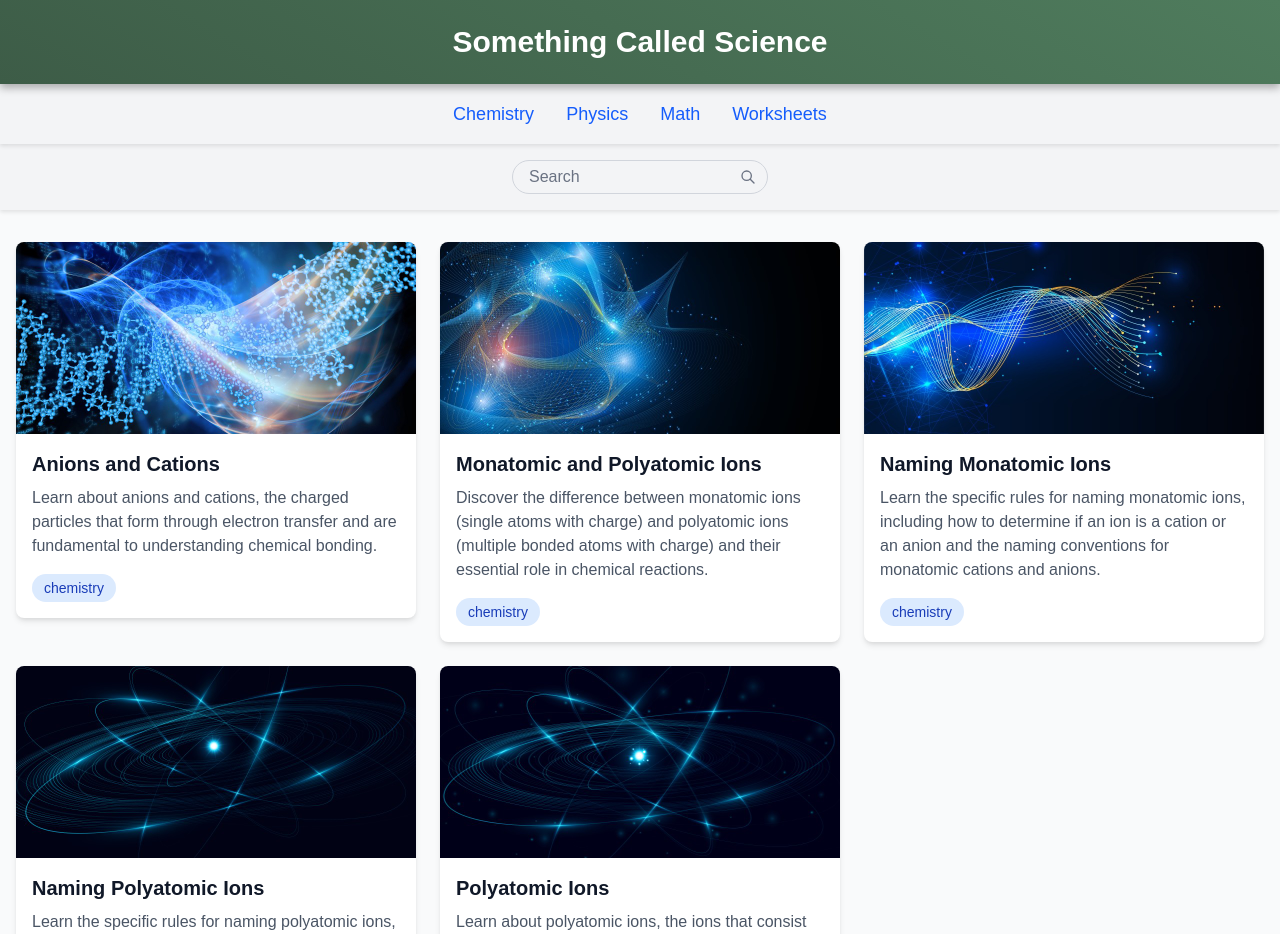
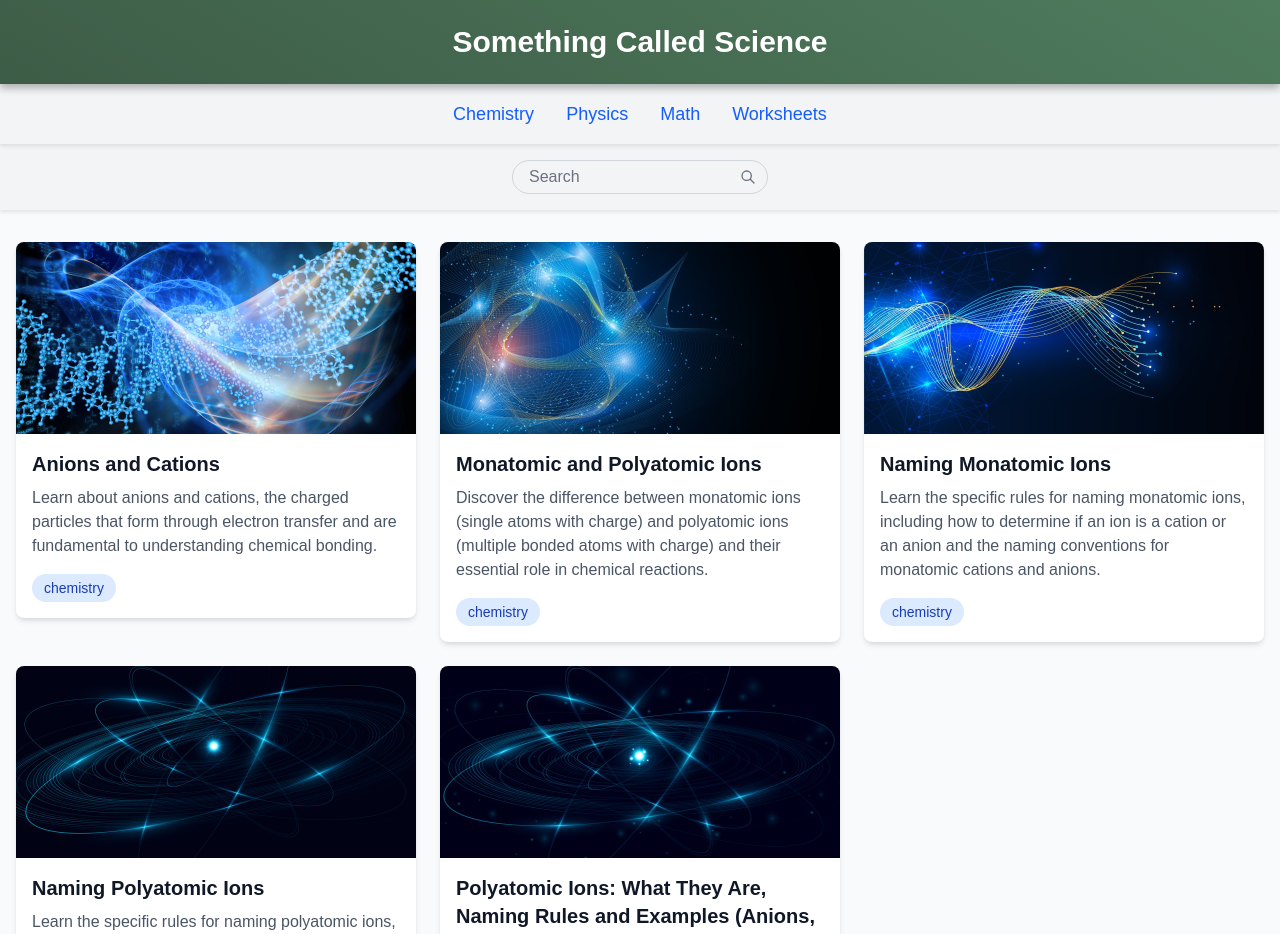
Before and after one commit to rvoogd12/science-blog, a Next.js app: page / in a window 1280 px wide. Shown: the top 934 px of the page. Built offline with nearby package versions, Linux system fonts and the light colour scheme.

Commit message:
005 Polyatomic edited title to exact yt vid title and added links in post to worksheet and naming rules AND worksheet success message edit

```diff
--- a/public/content/polyatomic-ions.md
+++ b/public/content/polyatomic-ions.md
@@ -1,6 +1,4 @@
-So our question in this article is: What are polyatomic ions? Simply said, polyatomic ions are ions that consist of two or more atoms bonded together, which collectively carry a charge.
-
-Unlike monatomic ions, which consist of just one ion, polyatomic ions are more complex and play a crucial role in various chemical reactions and compounds.
+(DOWNLOAD WORKSHEET PDF HERE)[https://somethingcalledscience.com/worksheets/polyatomic-ions]. So our question in this article is: What are polyatomic ions? Simply said, polyatomic ions are ions that consist of two or more atoms bonded together, which collectively carry a charge. Unlike monatomic ions, which consist of just one ion, polyatomic ions are more complex and play a crucial role in various chemical reactions and compounds.
 
 ## Structure and Composition
 
@@ -21,7 +19,7 @@ There are many polyatomic ions, each with its own unique structure and charge. L
 
 ## Nomenclature Rules: Naming Polyatomic Ions
 
-One thing that is important to know about polyatomic ions is that there are specific rules for how to name them. We have another article in which we provide a detailed explanation of these naming conventions. Here we'll just mention some key points so that you can get an idea.
+One thing that is important to know about polyatomic ions is that there are specific rules for how to name them. We have (another article)[https://somethingcalledscience.com/post/naming-polyatomic-ions] in which we provide a detailed explanation of these naming conventions. Here we'll just mention some key points so that you can get an idea.
 
 1. **Naming Conventions**: First, many polyatomic ions have suffixes that reflect the number of oxygen atoms that they have. For example, the suffix **"-ate"** is often used for ions with a higher number of oxygen atoms, while **"-ite"** is used for those with fewer oxygen atoms. For example, sulf*ate*(SO₄²⁻) has more oxygen atoms than sulf*ite* (SO₃²⁻).
 
@@ -29,8 +27,10 @@ One thing that is important to know about polyatomic ions is that there are spec
 
 3. **Charge Indication**: Finally, the overall charge of the polyatomic ion is shown in its formula. For example, the ammonium ion is written as **NH₄⁺**, where the plus sign shows that it has a positive charge. Phosphate, on the other hand, is written as **PO₄³⁻**, where the negative sign shows that it has a negative charge.
 
-Again, if you want a more detailed explanation of naming rules, please refer to our article that explains this.
+Again, if you want a more detailed explanation of naming rules, please refer to our (article)[https.//somethingcalledscience.com/post/naming-polyatomic-ions] that explains this.
 
 ## Conclusion
 
 In summary, polyatomic ions are complex ions that are made up of multiple atoms that collectively carry a charge. They are important components in many chemical compounds and biological processes, and so understanding what they are, how they are formed, and how they are named is essential for anyone studying chemistry.
+
+(DOWNLOAD WORKSHEET PDF HERE)[https://somethingcalledscience.com/worksheets/polyatomic-ions]
--- a/src/app/worksheets/page.tsx
+++ b/src/app/worksheets/page.tsx
@@ -21,7 +21,7 @@ export default function Worksheets() {
   const availableWorksheets = [
     {
       id: 'polyatomic-ions',
-      title: 'Polyatomic Ions Worksheet',
+      title: 'Polyatomic Ions: What They Are, Naming Rules and Examples (Anions, Cations, and PDF Quiz Worksheet)',
       description: 'Practice identifying and naming polyatomic ions with this comprehensive worksheet.',
       imageUrl: findRelatedBlogPost('polyatomic-ions')?.imageUrl || '/images/placeholder.jpg',
       href: '/worksheets/polyatomic-ions'
--- a/src/app/worksheets/polyatomic-ions/page.tsx
+++ b/src/app/worksheets/polyatomic-ions/page.tsx
@@ -41,7 +41,7 @@ export default function DownloadWorksheet() {
       }
 
       setIsSuccess(true);
-      setMessage('All sent! If you can\'t find it in your Inbox, check your Spam in case it\'s there.');
+      setMessage('All sent!\nIf you don\'t see our email in your Inbox within the next couple of minutes, please check your Spam or Junk folder.\nIf our email landed in your Spam or Junk folder, please mark our email as not spam/junk so you don\'t miss any of our future emails.');
       // Reset form
       setName('');
       setEmail('');
@@ -57,7 +57,7 @@ export default function DownloadWorksheet() {
     <main className="min-h-screen bg-gray-50">
       <Banner />
       <div className="container mx-auto px-4 py-8">
-        <h1 className="text-3xl font-bold text-center mb-8 text-gray-900">Download Polyatomic Ions Worksheet PDF</h1>
+        <h1 className="text-3xl font-bold text-center mb-8 text-gray-900">Polyatomic Ions: What They Are, Naming Rules and Examples (Anions, Cations, and PDF Quiz Worksheet)</h1>
 
         <div className="bg-white rounded-lg shadow-md p-8 text-center max-w-md mx-auto">
           <p className="text-gray-700 mb-6">Please enter your name and email and we'll send it right over! We'll also send you our weekly-ish newsletter. You can opt out anytime.</p>
--- a/src/data/blogPosts.ts
+++ b/src/data/blogPosts.ts
@@ -45,7 +45,7 @@ export const blogPosts: BlogPost[] = [
   },
   {
     id: '5',
-    title: 'Polyatomic Ions',
+    title: 'Polyatomic Ions: What They Are, Naming Rules and Examples (Anions, Cations, and PDF Quiz Worksheet)',
     category: 'chemistry',
     excerpt: 'Learn about polyatomic ions, the ions that consist of two or more atoms bonded together, and their role in chemical reactions and compounds.',
     content: 'Polyatomic ions are ions that consist of two or more atoms bonded together, and they carry a charge...',
```
